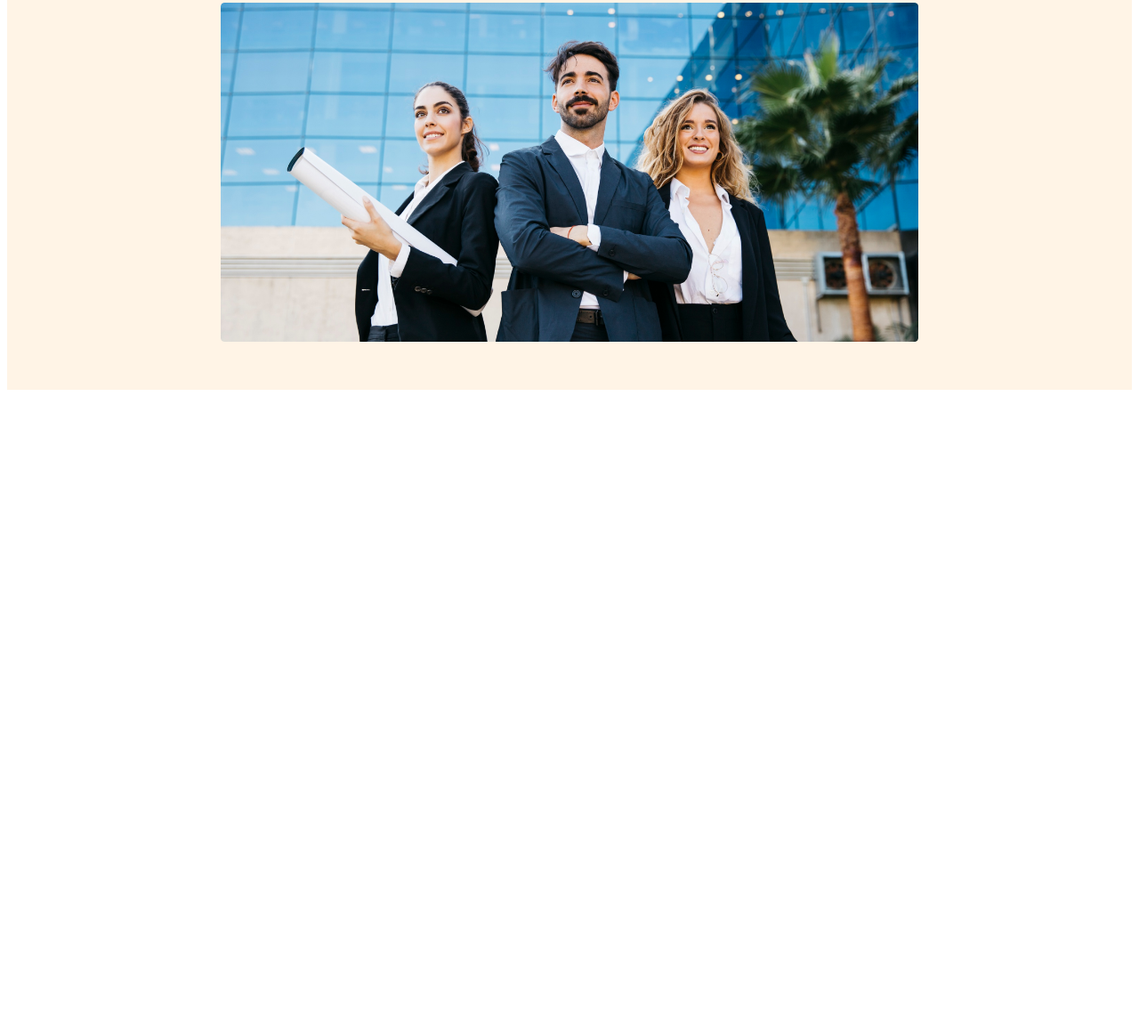
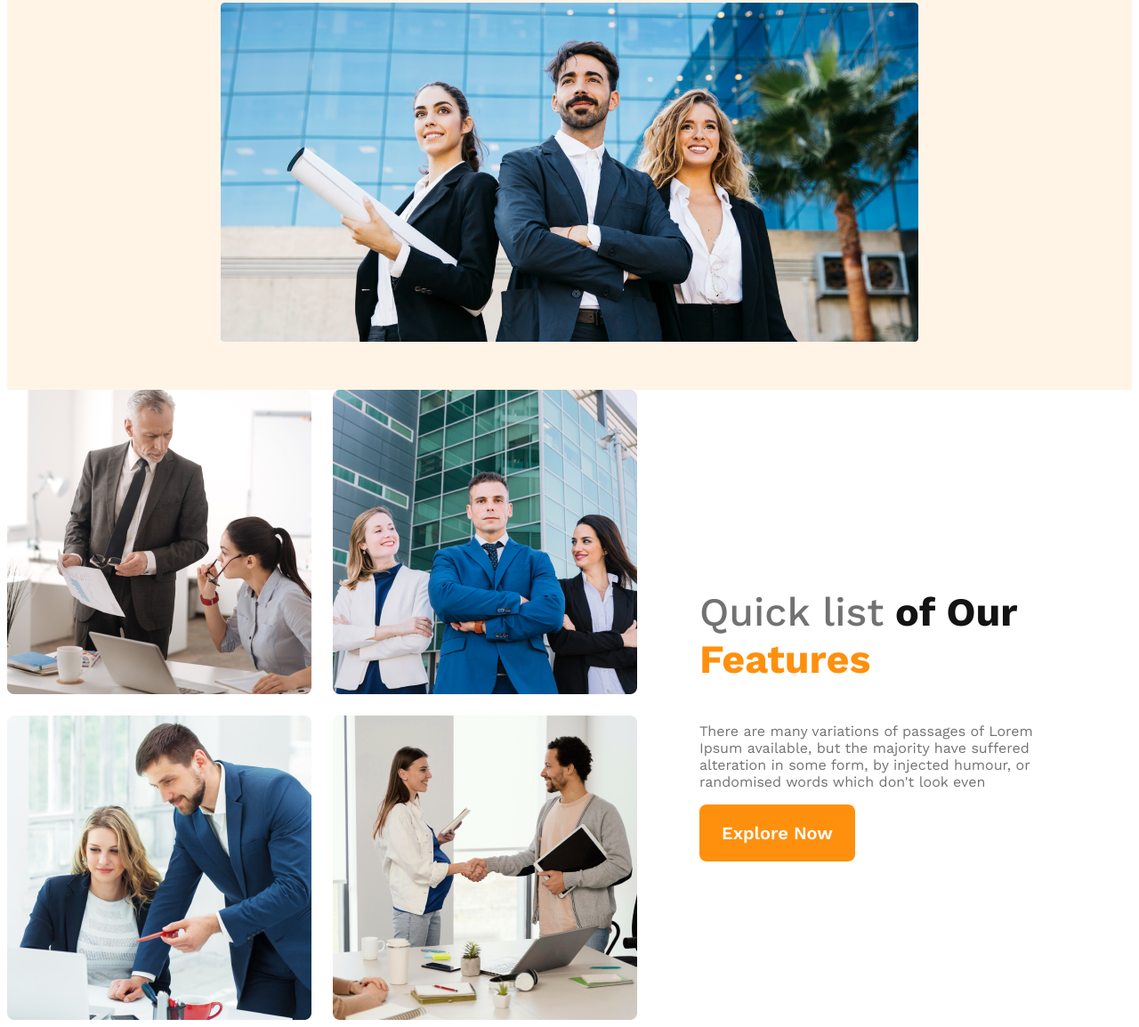
Before and after one commit to sezan10/g3-architects-website, a plain HTML site: page index.html in a window 1280 px wide. Shown: the part 573-1727 px from the top of the page at 89% size. Before the commit the page ends 1019 px from the top, so only its background shows below. Drawn offline with nearby package versions, Linux system fonts and the light colour scheme.

Commit message:
finished the teams container part

```diff
--- a/index.html
+++ b/index.html
@@ -7,6 +7,7 @@
     <link rel="stylesheet" href="styles/architect.css" />
   </head>
   <body>
+    <!-- header start -->
     <header>
       <nav>
         <h3 class="nav-title">G3 Architects</h3>
@@ -30,7 +31,31 @@
         <img src="images/banner.png" alt="" />
       </div>
     </header>
-    <main></main>
+    <!-- header end -->
+    <main>
+      <!-- features sections start -->
+      <section class="teams-container">
+        <div class="teams-img-container">
+          <img src="images/team1.png" alt="" />
+          <img src="images/team2.png" alt="" />
+          <img src="images/team3.png" alt="" />
+          <img src="images/team4.png" alt="" />
+        </div>
+        <div class="teams-content">
+          <h3 class="teams-title">
+            <span class="quick-list">Quick list</span>
+            <span class="of-our">of Our</span>
+            <span class="text-features">Features</span>
+          </h3>
+          <p class="teams-description">
+            There are many variations of passages of Lorem Ipsum available, but
+            the majority have suffered alteration in some form, by injected
+            humour, or randomised words which don't look even
+          </p>
+          <button class="btn-primary">Explore Now</button>
+        </div>
+      </section>
+    </main>
     <footer></footer>
   </body>
 </html>
--- a/styles/architect.css
+++ b/styles/architect.css
@@ -52,7 +52,7 @@ nav li a {
 
 /*  banner styles */
 .banner-content {
-  max-width: 800px;
+  max-width: 862px;
   text-align: center;
   margin: 0 auto;
 }
@@ -89,3 +89,44 @@ nav li a {
     flex-direction: column;
   }
 }
+
+/* main styles */
+main {
+  max-width: 1440px;
+  margin: 0 auto;
+}
+
+/* teams styles */
+.teams-container {
+  display: flex;
+  align-items: center;
+}
+.teams-img-container {
+  display: grid;
+  grid-template-columns: repeat(2, 1fr);
+  gap: 1.5rem;
+}
+.teams-content {
+  padding-right: 70px;
+  padding-left: 70px;
+}
+.teams-title {
+  font-size: 2.8rem;
+}
+.teams-title .quick-list {
+  color: #727272;
+  font-weight: 500;
+}
+.teams-title .of-our {
+  color: #131313;
+  font-weight: 700;
+}
+.teams-title .text-features {
+  color: #ff900e;
+  font-weight: 700;
+}
+.teams-description {
+  color: #727272;
+  font-size: 16px;
+  font-weight: 400;
+}
```
